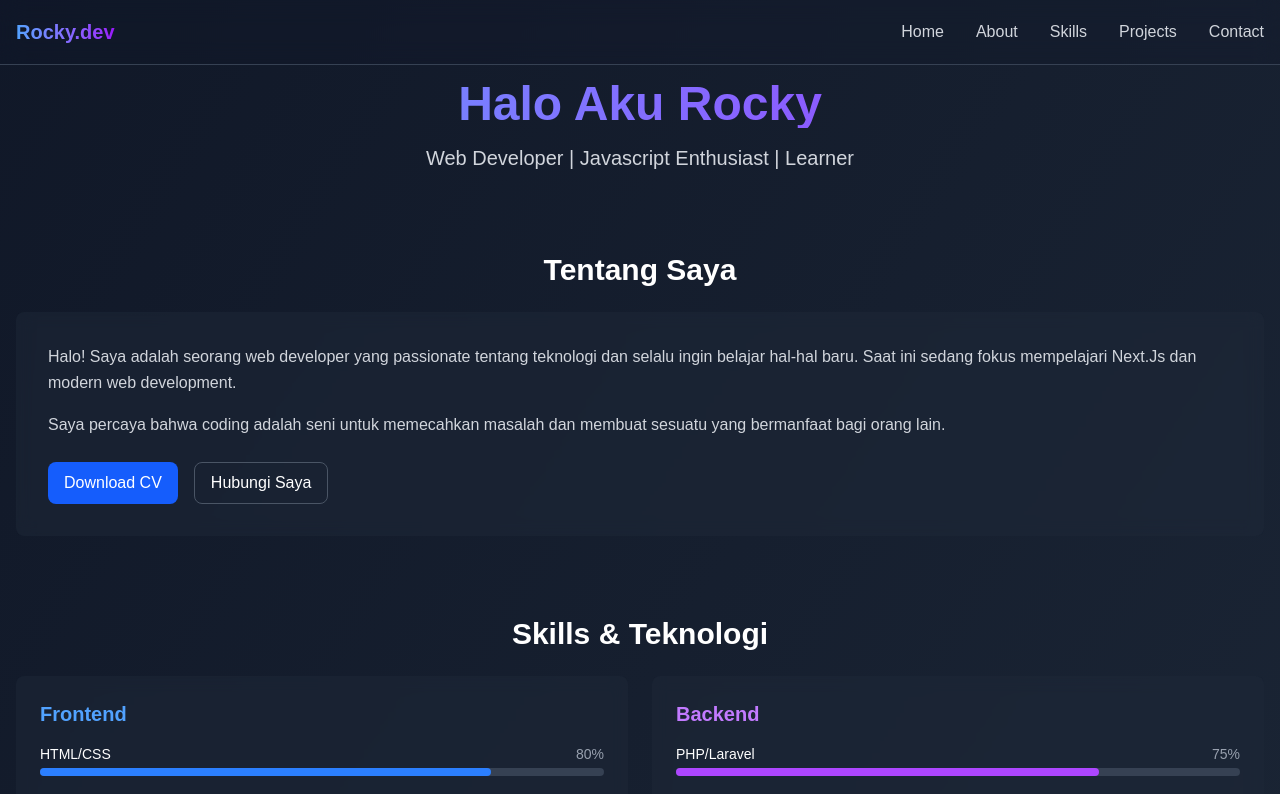
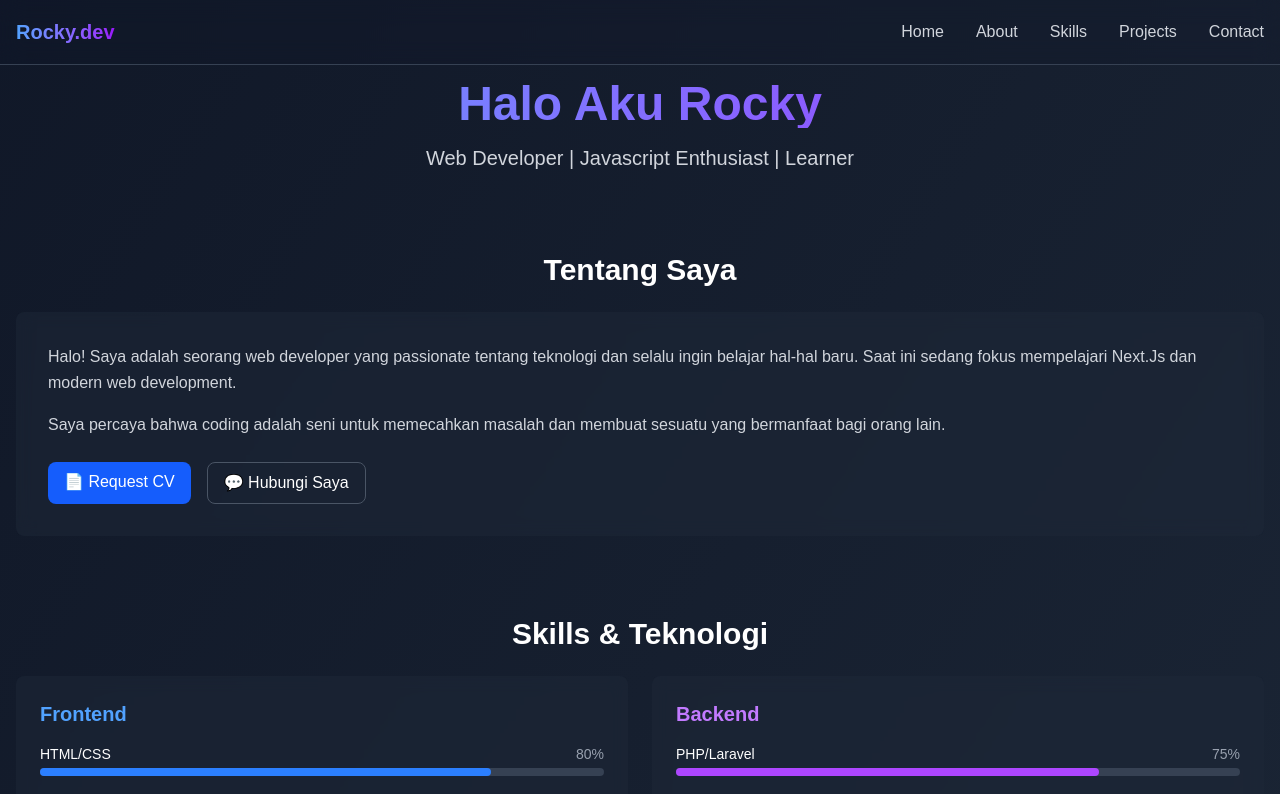
Before and after one commit to Rock-Code-Brutal/MyPortofolio, a Next.js app: page / in a window 1280 px wide. Shown: the top 794 px of the page. Built offline with nearby package versions, Linux system fonts and the light colour scheme.

Commit message:
feat: Add functionality to Download CV and Contact buttons in About section

```diff
--- a/src/app/page.tsx
+++ b/src/app/page.tsx
@@ -70,12 +70,18 @@ export default function Home() {
                           membuat sesuatu yang bermanfaat bagi orang lain.
                       </p>
                       <div className="flex gap-4 mt-6">
-                          <button className="px-4 py-2 bg-blue-600 rounded-lg hover:bg-blue-700 transition-colors">
-                              Download CV
-                          </button>
-                          <button className="px-4 py-2 border border-gray-600 rounded-lg hover:border-gray-500 transition-colors">
-                              Hubungi Saya
-                          </button>
+                          <a
+                              href="mailto:rockerbest06@gmail.com?subject=Request%20CV%20-%20Rocky%20Portfolio&body=Hi%20Rocky,%0A%0AI'm%20interested%20in%20your%20CV%20and%20would%20like%20to%20know%20more%20about%20your%20experience.%0A%0AThank%20you!"
+                              className="px-4 py-2 bg-blue-600 rounded-lg hover:bg-blue-700 transition-colors inline-block text-center"
+                          >
+                              📄 Request CV
+                          </a>
+                          <a
+                              href="#contact"
+                              className="px-4 py-2 border border-gray-600 rounded-lg hover:border-gray-500 transition-colors inline-block text-center"
+                          >
+                              💬 Hubungi Saya
+                          </a>
                       </div>
                   </div>
               </section>
```
